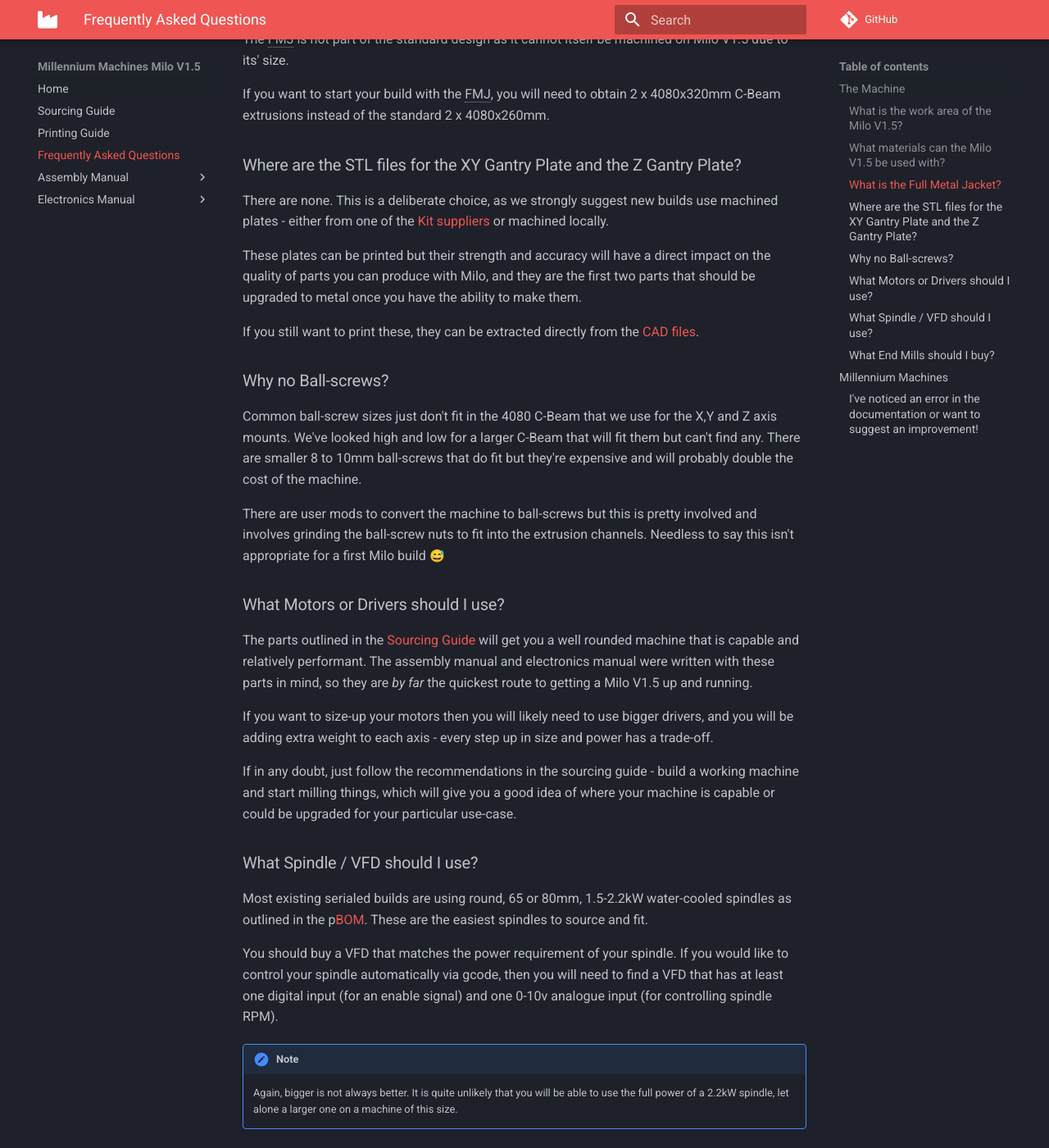
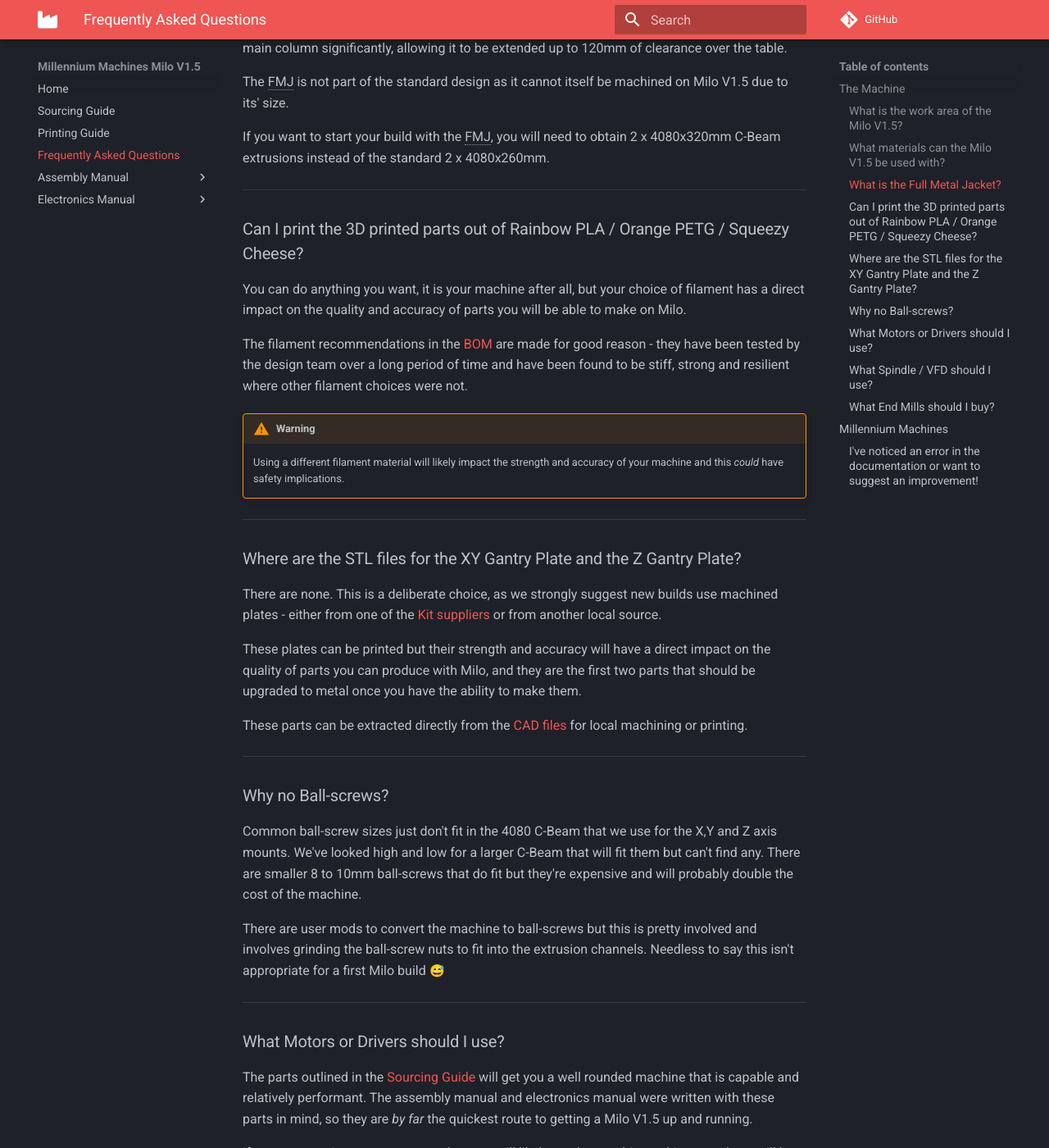
Before and after one commit to MillenniumMachines/Milo-v1.5, an MkDocs documentation site: the page built from docs/faq.md, in a window 1280 px wide and 1400 px high, scrolled down 1036 px. Shown: the whole window at 82% size. Built offline with MkDocs 1.6.1 and Material for MkDocs 9.7.7, drawn with Linux system fonts in a browser that asks for light colours; emoji names are drawn with the system emoji font; comment, search, counter and statistics services are not loaded.

Commit message:
Add filament question
Signed-off-by: Ben Agricola <ben+git@agrico.la>

```diff
--- a/docs/faq.md
+++ b/docs/faq.md
@@ -18,10 +18,13 @@
 
     Extending the spindle outwards from the column any further than it already is would apply too much leverage against the column.
 
+---
 
 ### What materials can the Milo V1.5 be used with?
 
 This depends on the strength of your critical parts and the tooling you have, but the stock machine is capable of cutting wood and aluminium effectively. A machine with aluminium XY and Z gantry plates is even able to mill certain Steels (with caveats!).
+
+---
 
 ### What is the Full Metal Jacket?
 
@@ -33,20 +36,35 @@
 
 *[FMJ]: Full Metal Jacket
 
+---
+
+### Can I print the 3D printed parts out of Rainbow PLA / Orange PETG / Squeezy Cheese?
+You can do anything you want, it is your machine after all, but your choice of filament has a direct impact on the quality and accuracy of parts you will be able to make on Milo.
+
+The filament recommendations in the [BOM](./bom/sourcing_guide.md#printed-parts) are made for good reason - they have been tested by the design team over a long period of time and have been found to be stiff, strong and resilient where other filament choices were not.
+
+!!! warning
+    Using a different filament material will likely impact the strength and accuracy of your machine and this _could_ have safety implications.
+
+---
+
 ### Where are the STL files for the XY Gantry Plate and the Z Gantry Plate?
 
-There are none. This is a deliberate choice, as we strongly suggest new builds use machined plates - either from one of the [Kit suppliers](./bom/sourcing_guide.md#kits) or machined locally.
+There are none. This is a deliberate choice, as we strongly suggest new builds use machined plates - either from one of the [Kit suppliers](./bom/sourcing_guide.md#kits) or from another local source.
 
 These plates can be printed but their strength and accuracy will have a direct impact on the quality of parts you can produce with Milo, and they are the first two parts that should be upgraded to metal once you have the ability to make them.
 
-If you still want to print these, they can be extracted directly from the [CAD files](https://github.com/MilleniumMills/Millenium-Milo-v1.5/tree/main/CAD/).
+These parts can be extracted directly from the [CAD files](https://github.com/MilleniumMills/Millenium-Milo-v1.5/tree/main/CAD/) for local machining or printing.
 
+---
 
 ### Why no Ball-screws?
 
 Common ball-screw sizes just don't fit in the 4080 C-Beam that we use for the X,Y and Z axis mounts. We've looked high and low for a larger C-Beam that will fit them but can't find any. There are smaller 8 to 10mm ball-screws that do fit but they're expensive and will probably double the cost of the machine.
 
 There are user mods to convert the machine to ball-screws but this is pretty involved and involves grinding the ball-screw nuts to fit into the extrusion channels. Needless to say this isn't appropriate for a first Milo build :sweat_smile:
+
+---
 
 ### What Motors or Drivers should I use?
 
@@ -55,6 +73,8 @@
 If you want to size-up your motors then you will likely need to use bigger drivers, and you will be adding extra weight to each axis - every step up in size and power has a trade-off.
 
 If in any doubt, just follow the recommendations in the sourcing guide - build a working machine and start milling things, which will give you a good idea of where your machine is capable or could be upgraded for your particular use-case.
+
+---
 
 ### What Spindle / VFD should I use?
 
@@ -65,12 +85,15 @@
 !!! note
     Again, bigger is not always better. It is quite unlikely that you will be able to use the full power of a 2.2kW spindle, let alone a larger one on a machine of this size.
 
+---
+
 ### What End Mills should I buy?
 
 There's a lot to learn about end mills, but if you're looking to work with aluminium then the Dreanique Millennium Mill Starter Set is a great choice - you can find links to buy it in the [BOM](./bom/sourcing_guide.md#kits).
 
 If you're new to milling then you probably want to buy two sets :sweat_smile:
 
+---
 
 ## Millennium Machines
 
```
